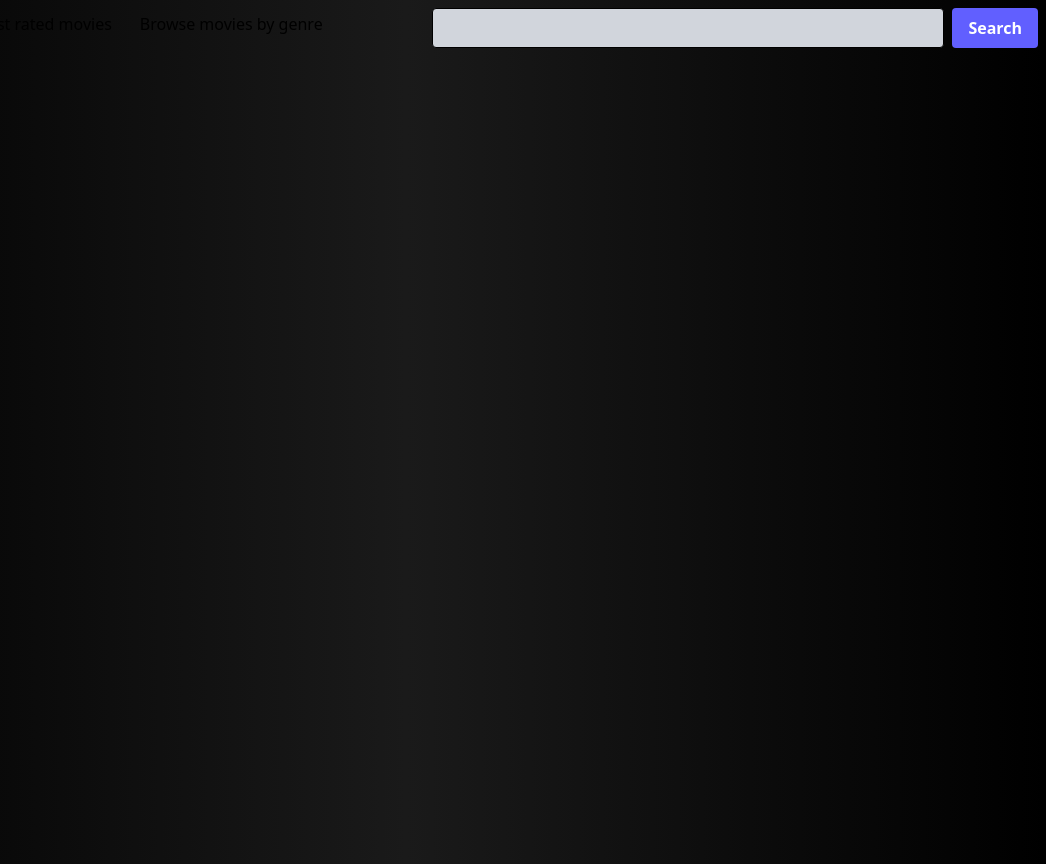
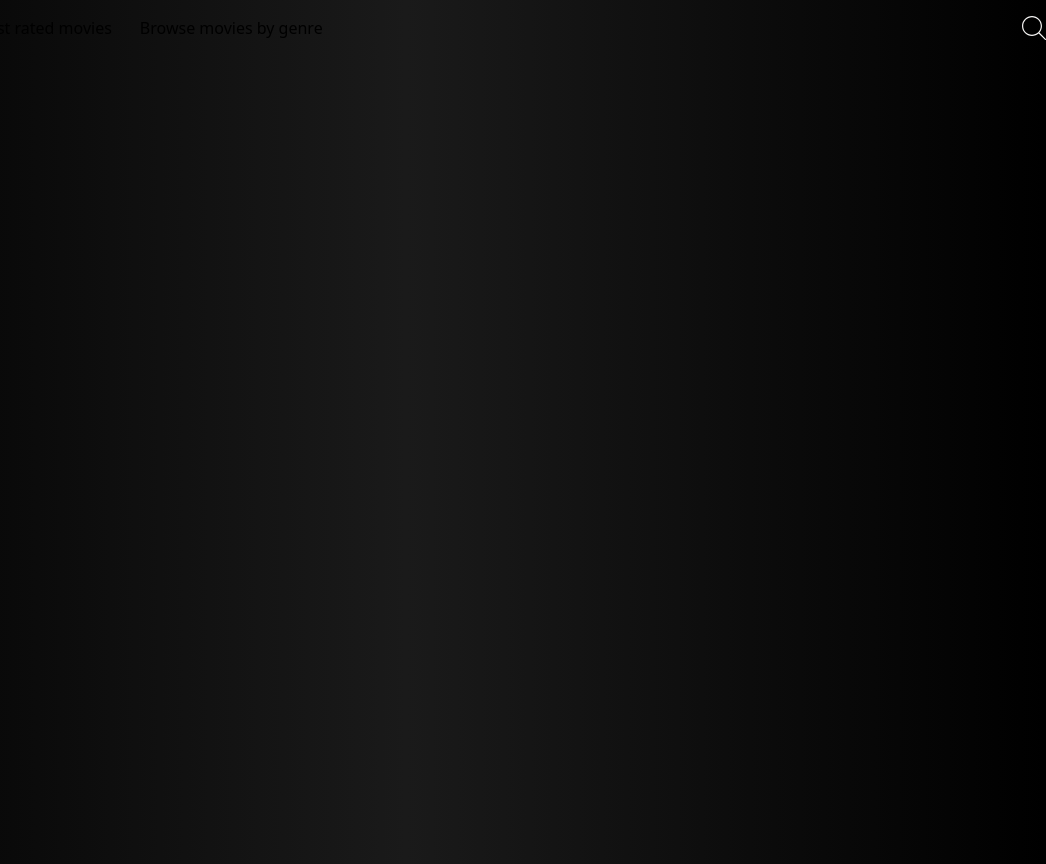
Before and after one commit to Patrik83/MovieBase, a React (Vite) app: page / in a window 1280 px wide. Shown: the whole page, without its empty margins (234-1280 px from the left). Built offline with nearby package versions, Linux system fonts and the light colour scheme; no server answers.

Commit message:
Added a search icon to Navigation that displays the search field if clicked on, and hides search field after a search

```diff
--- a/src/components/Navigation.tsx
+++ b/src/components/Navigation.tsx
@@ -16,7 +16,7 @@ const Navigation = () => {
   return (
     <nav className="relative">
       <div className="fixed w-full z-10 dark:bg-black dark:text-white">
-        <div className="max-w-screen-xl mx-auto px-2 sm:px-0 flex items-center justify-between">
+        <div className="max-w-screen-xl mx-auto px-2 sm:px-0 flex items-center justify-between min-h-14">
           <div className="lg:hidden min-w-8">
             <img
               onClick={() => setIsMenuOpen(!isMenuOpen)}
--- a/src/components/Search.tsx
+++ b/src/components/Search.tsx
@@ -1,34 +1,47 @@
 import { useNavigate } from "react-router";
 import { useState } from "react";
+import search from "../assets/icons/search-2.svg";
 
 const Search = () => {
   const [inputValue, setInputValue] = useState("");
+  const [showSearch, setShowSearch] = useState(false);
   const navigate = useNavigate();
 
   const handleSubmit = (e: React.FormEvent) => {
     e.preventDefault();
 
     navigate(`/search?query=${inputValue}&page=1`);
+    setShowSearch(false);
   }
 
   return (
+    <>
+      {showSearch ? (
         <div>
           <form
             onSubmit={handleSubmit}
-        className="flex gap-2 pe-0 pt-2 sm:pe-2"
+            className="flex gap-1 pt-2"
           >
             <input
               type="text"
               onChange={e => setInputValue(e.target.value)}
               value={inputValue}
-          className="border rounded sm:w-lg text-black bg-gray-300 focus:outline-none pl-2"
+              className="sm:w-sm text-black bg-gray-300 focus:outline-none pl-2 border rounded"
             />
             <button
               type="submit"
-          className="bg-indigo-500 hover:bg-indigo-600 text-white font-bold py-2 px-4 rounded"
+              className="bg-indigo-500 hover:bg-indigo-600 text-white font-bold py-2 px-2 rounded"
             >Search</button>
           </form>
         </div>
+      ) : (
+        <img
+          src={search}
+          onClick={() => setShowSearch(true)}
+          className="w-6 h-6 cursor-pointer"
+        />
+      )}
+    </>
   )
 }
 
```
Also changed, not shown: src/assets/icons/search-2.svg (added), src/assets/icons/search.svg (added). Lines whose indentation alone changed are shown as unchanged.
